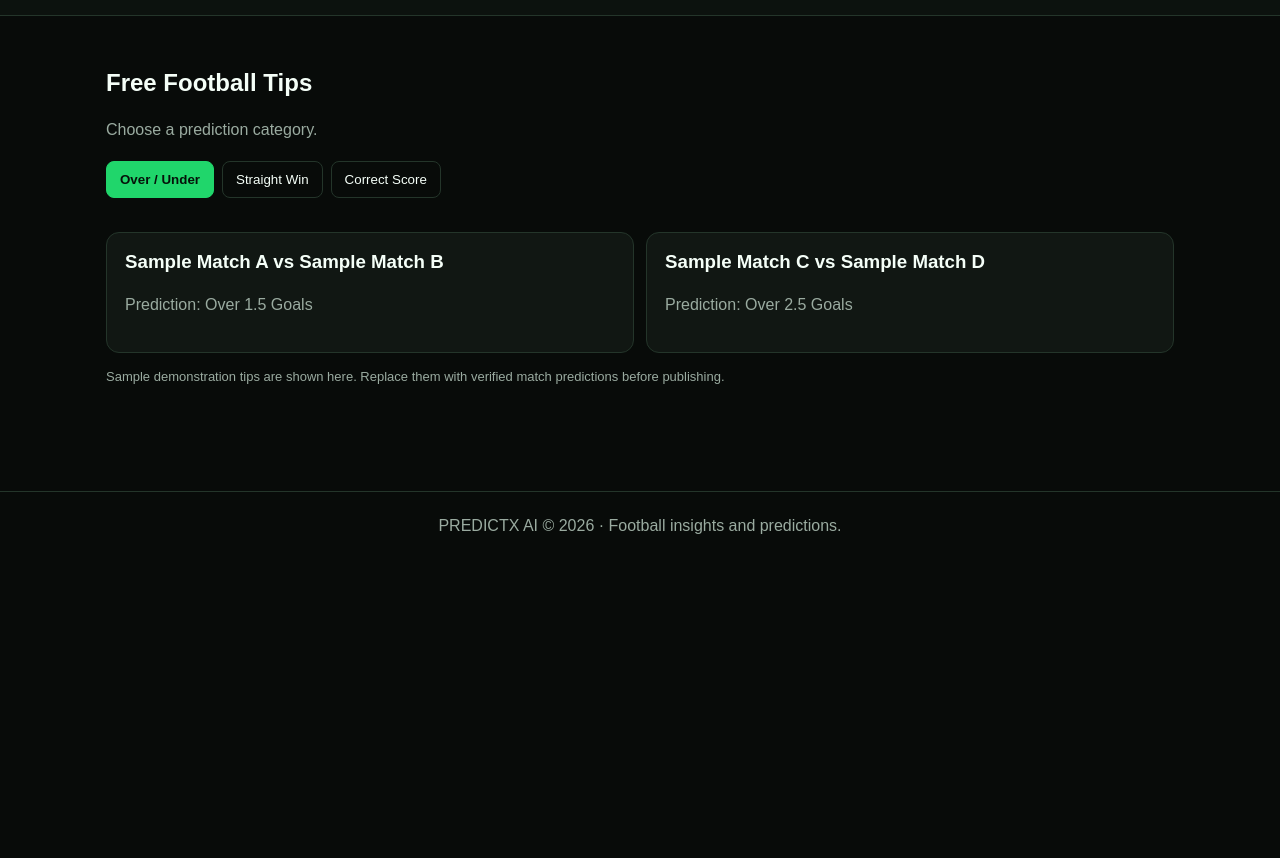
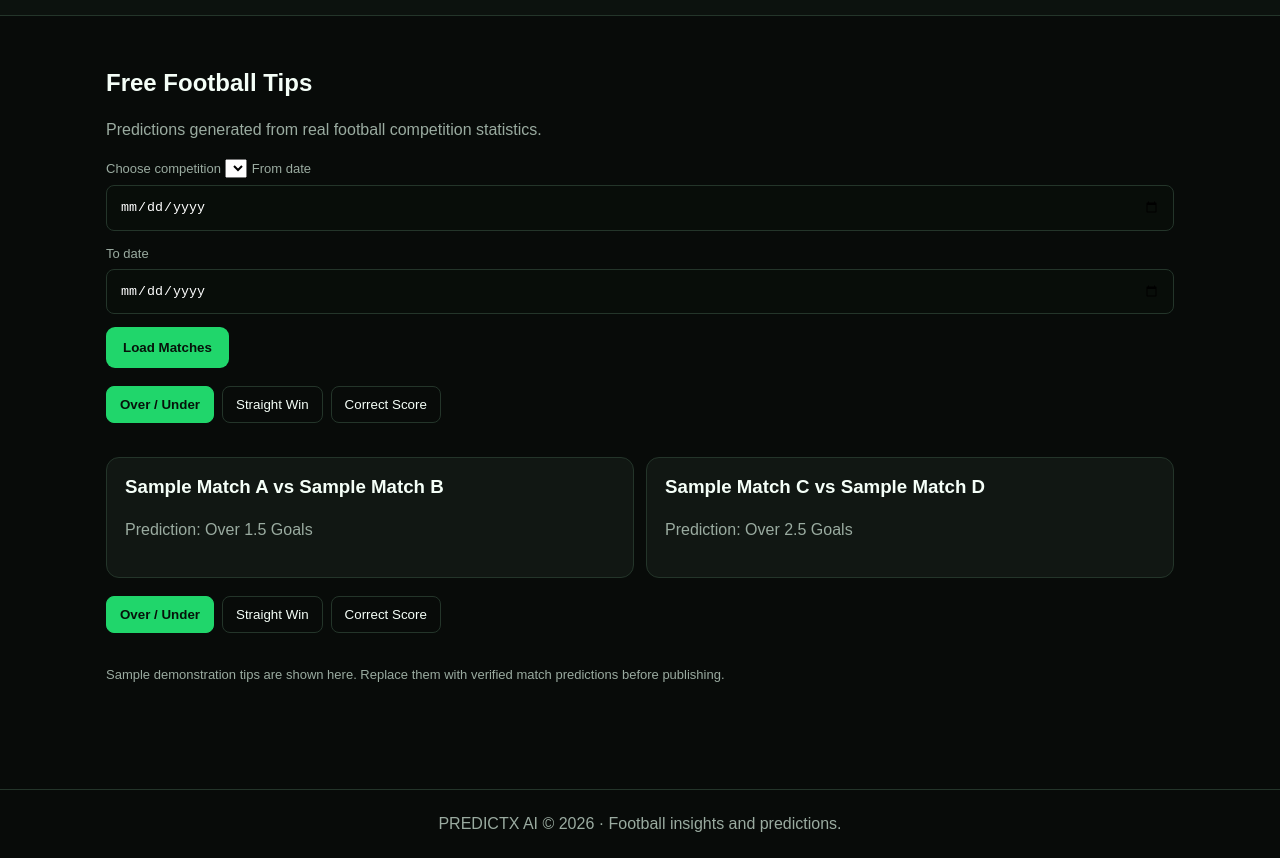
Before and after one commit to Good-news123/predictx-ai, a website: page public/index.html in a window 1280 px wide. Both pictures are taken after a click on the button "Explore Free Tips". Shown: the part 58-916 px from the top of the page. Before the commit the page ends 800 px from the top, so only its background shows below. Drawn offline with Linux system fonts and the light colour scheme; no server answers.

Commit message:
Enhance free tips section with inputs and load button
Added input fields for date selection and competition choice.

```diff
--- a/public/index.html
+++ b/public/index.html
@@ -221,9 +221,34 @@ footer {
   </div>
 </section>
 
+
 <section id="free" class="page">
   <h2>Free Football Tips</h2>
-  <p>Choose a prediction category.</p>
+  <p>Predictions generated from real football competition statistics.</p>
+
+  <label>Choose competition</label>
+  <select id="predictionCompetition"></select>
+
+  <label>From date</label>
+  <input type="date" id="predictionFrom">
+
+  <label>To date</label>
+  <input type="date" id="predictionTo">
+
+  <button class="btn primary" onclick="loadFootballPredictions()">
+    Load Matches
+  </button>
+
+  <div class="category">
+    <button class="active" data-category="over">Over / Under</button>
+    <button data-category="straight">Straight Win</button>
+    <button data-category="correct">Correct Score</button>
+  </div>
+
+  <div id="freeTips" class="tip-list">
+    <p>Loading football matches...</p>
+  </div>
+</section>
 
   <div class="category">
     <button class="active" data-category="over">Over / Under</button>
```
